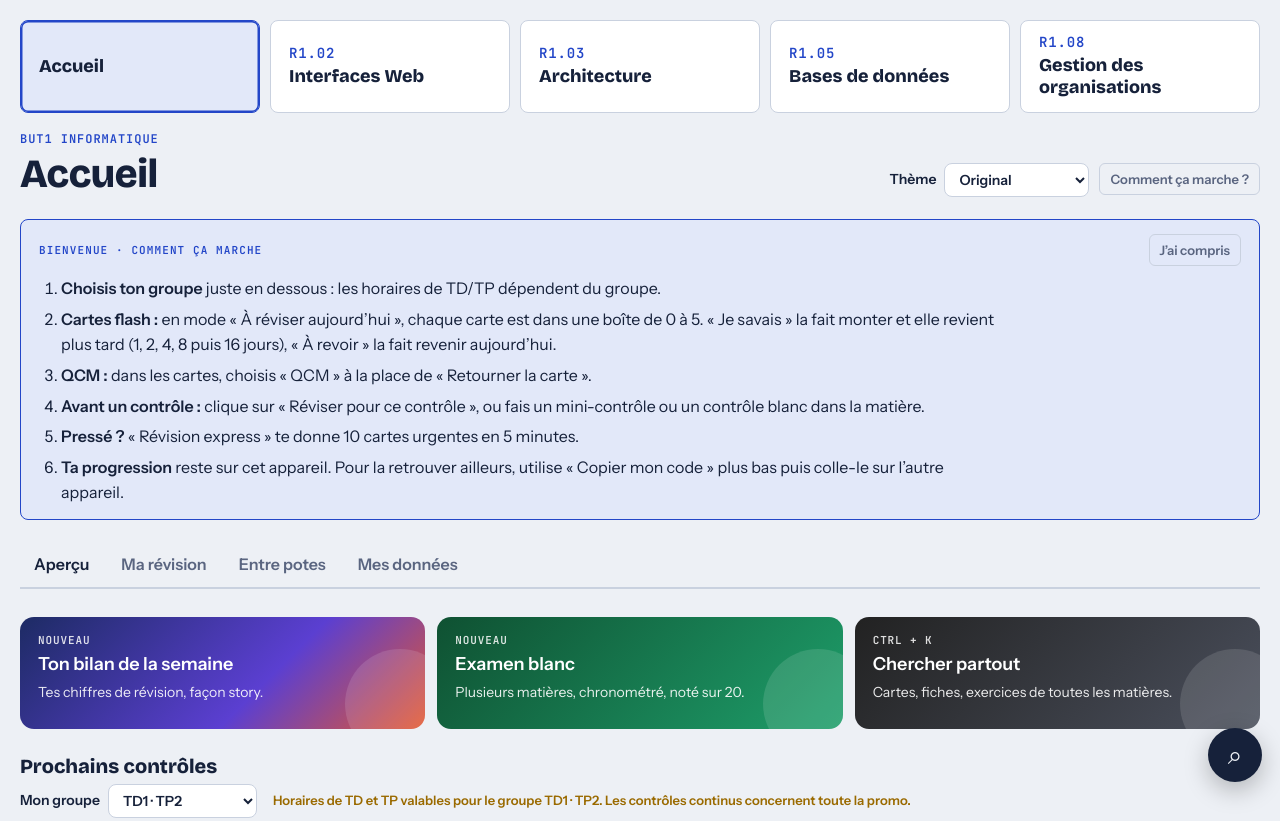
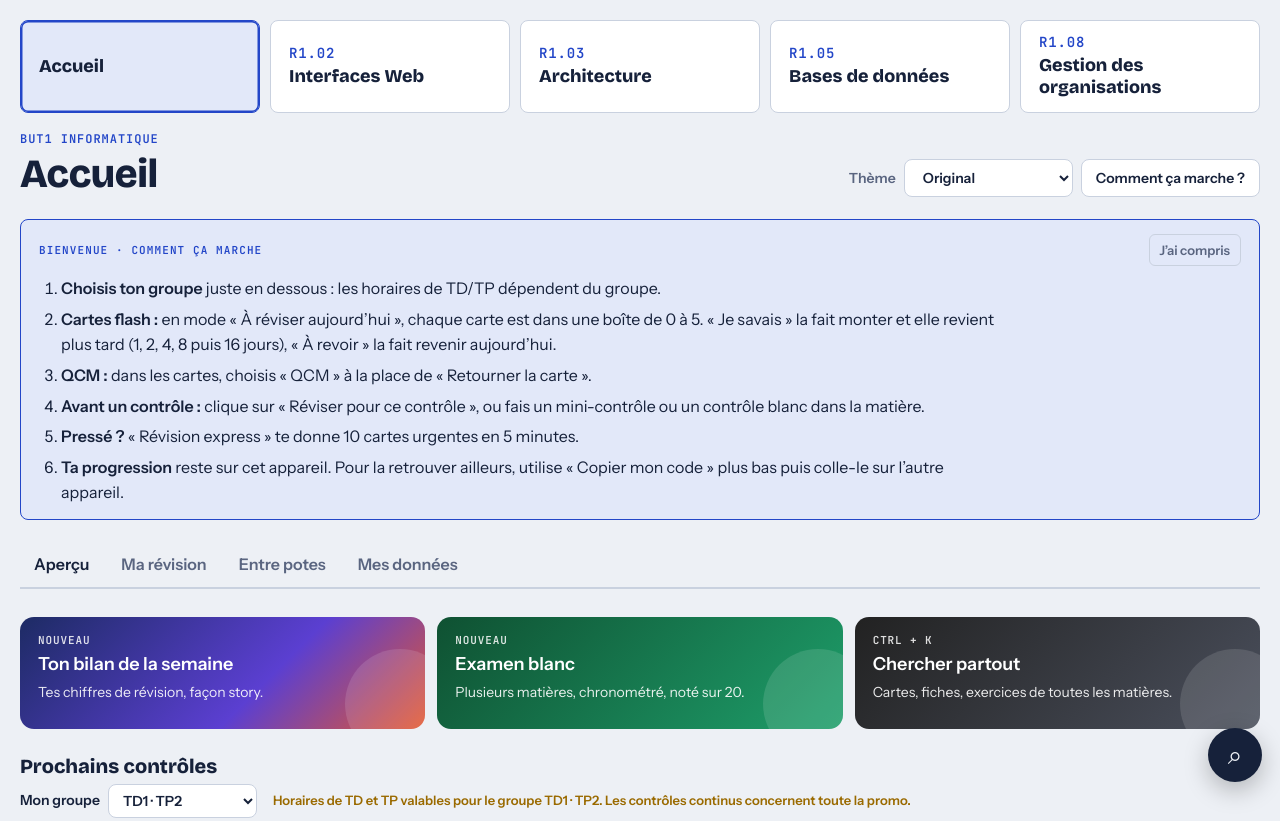
Before and after one commit to gaeldufourcq/gaeldufourcq.github.io, a plain HTML site: page index.html in a window 1280 px wide. Shown: the top 821 px of the page. Drawn offline with nearby package versions, Linux system fonts and the light colour scheme; no server answers.

Commit message:
Accueil : boutons du haut harmonisés
Co-Authored-By: Claude Opus 5.5 <noreply@anthropic.com>
Claude-Session: https://claude.ai/code/session_011ShTE9RjaEuCcc3ZWqwno8

```diff
--- a/index.html
+++ b/index.html
@@ -474,6 +474,15 @@ code.bits{font:600 .95em var(--f-mono);letter-spacing:.04em;background:var(--tin
 .gs-hint{color:var(--muted);padding:14px;margin:0}
 .gs-fab{position:fixed;right:18px;bottom:calc(18px + env(safe-area-inset-bottom,0px));z-index:50;width:54px;height:54px;border-radius:50%;border:none;background:var(--ink);color:var(--bg);font-size:26px;cursor:pointer;box-shadow:0 8px 24px rgba(0,0,0,.25)}
 .gs-fab:hover{transform:scale(1.06)}
+/* barre d'outils de l'accueil : trois contrôles identiques */
+#v-home header.top .row{gap:8px;align-items:center}
+#v-home header.top .grpsel{display:inline-flex;align-items:center;gap:8px;font:600 14px var(--f-body);color:var(--muted)}
+#v-home header.top .sel,#v-home header.top .linkbtn,#v-home header.top .hbtn{height:38px;box-sizing:border-box;display:inline-flex;align-items:center;gap:8px;padding:0 14px;margin:0;font:600 14px/1 var(--f-body);color:var(--ink);background:var(--surface);border:1px solid var(--line);border-radius:8px;text-decoration:none;cursor:pointer;box-shadow:none}
+#v-home header.top .sel{padding-right:30px}
+#v-home header.top .linkbtn:hover,#v-home header.top .hbtn:hover,#v-home header.top .sel:hover{border-color:var(--accent)}
+#v-home header.top .hbtn{background:var(--ink);color:var(--bg);border-color:var(--ink)}
+#v-home header.top .hbtn:hover{opacity:.9}
+#v-home header.top .hint{flex-basis:100%;margin:4px 0 0;text-align:right}
 body:has(#v-bilan:not([hidden])) .gs-fab,body:has(#gsearch:not([hidden])) .gs-fab{display:none}
 @media (max-width:700px){ #v-bilan .bstory{position:fixed;inset:0;border-radius:0;z-index:60;min-height:0;padding-top:env(safe-area-inset-top,0px)} }
 /* bilan */
@@ -1820,7 +1829,7 @@ function isStandalone(){ return matchMedia('(display-mode: standalone)').matches
 function installHTML(){
   if(isStandalone()) return '';
   const ios=/iphone|ipad|ipod/i.test(navigator.userAgent);
-  return `<button class="btn ghost" id="install-btn" ${installEvt||ios?'':'hidden'}>📲 Installer l’appli</button>`;
+  return `<button class="hbtn" id="install-btn" ${installEvt||ios?'':'hidden'}><svg width="16" height="16" viewBox="0 0 24 24" fill="none" stroke="currentColor" stroke-width="2.2" stroke-linecap="round" stroke-linejoin="round" aria-hidden="true"><path d="M12 3v12"/><path d="m7 10 5 5 5-5"/><path d="M5 21h14"/></svg>Installer l’appli</button>`;
 }
 function bindInstall(){
   const b=$('#install-btn'); if(!b) return;
```
